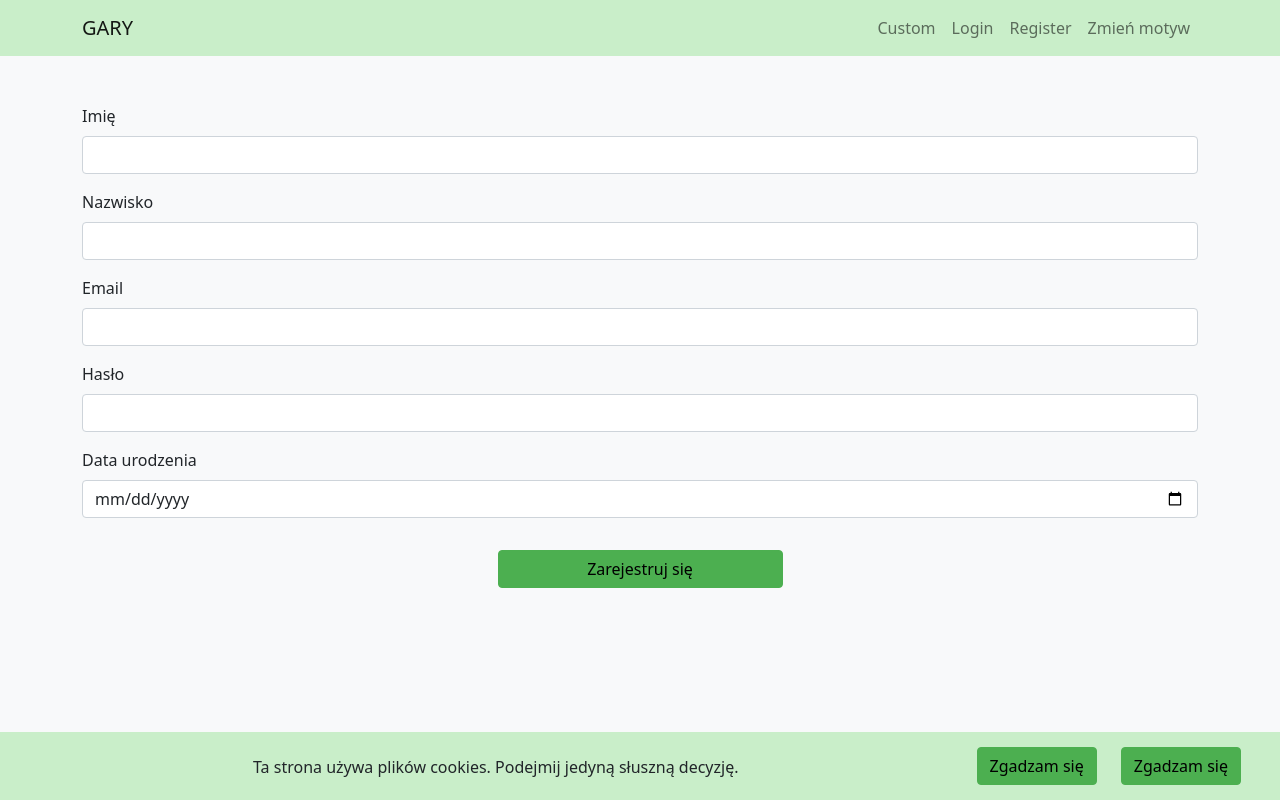
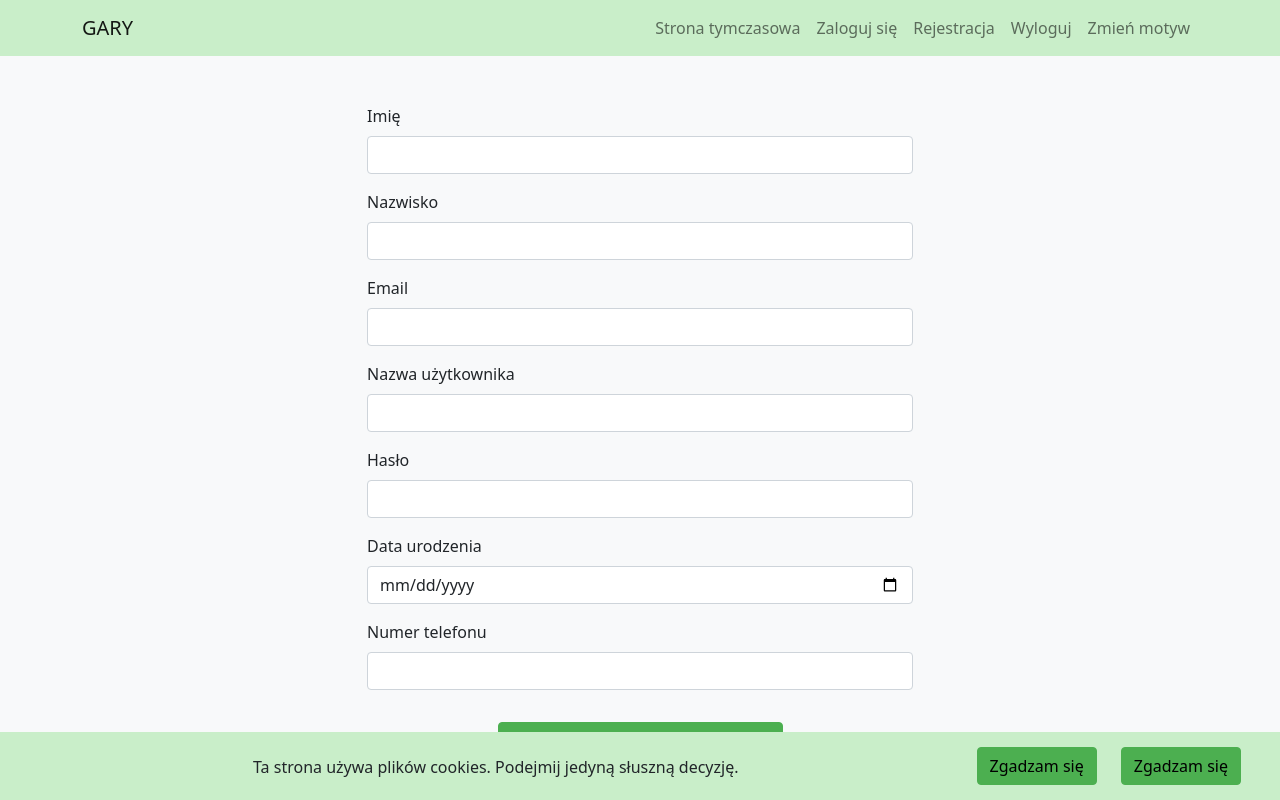
Before and after one commit to pjwstkIOprojekt/webclient, a React (Create React App) app: page /register in a window 1280 px wide. Built offline with nearby package versions, Linux system fonts and the light colour scheme.

Commit message:
Added blind login template

```diff
--- a/src/App.tsx
+++ b/src/App.tsx
@@ -1,10 +1,12 @@
 import { useDarkModeManager } from "./hooks/useDarkMode";
-import { BrowserRouter, Link, Routes, Route, Navigate } from "react-router-dom";
+import { BrowserRouter, Link, Routes, Route } from "react-router-dom";
 import { Navbar, Nav, Container } from "react-bootstrap";
 import Login from "./components/content/auth/Login";
 import Register from "./components/content/auth/Register";
 import ForgotPassword from "./components/content/auth/ForgotPassword";
 import { CookieConsent } from "./components/CookieConsent";
+
+import { handleLogout } from "./helpers/authHelper";
 
 export default function App() {
   const darkMode = useDarkModeManager();
@@ -17,15 +19,15 @@ export default function App() {
           <Navbar.Toggle aria-controls="basic-navbar-nav" />
           <Navbar.Collapse id="basic-navbar-nav"></Navbar.Collapse>
           <Nav className="me-auto">
-            <Nav.Link as={Link} to="/">Custom</Nav.Link>
-            <Nav.Link as={Link} to="/login">Login</Nav.Link>
-            <Nav.Link as={Link} to="/register">Register</Nav.Link>
+            <Nav.Link as={Link} to="/">Strona tymczasowa</Nav.Link>
+            <Nav.Link as={Link} to="/login">Zaloguj się</Nav.Link>
+            <Nav.Link as={Link} to="/register">Rejestracja</Nav.Link>
+            <Nav.Link onClick={handleLogout}>Wyloguj</Nav.Link>
             <Nav.Link onClick={darkMode.toggle}>Zmień motyw</Nav.Link>
           </Nav>
         </Container>
       </Navbar>
       <Routes>
-        <Route path="/" element={<Navigate to="/login" />} />
         <Route path="/login" element={<Login />} />
         <Route path="/register" element={<Register />} />
         <Route path="/iforgor" element={<ForgotPassword />} />
--- a/src/apiCalls/authCalls.ts
+++ b/src/apiCalls/authCalls.ts
@@ -1,13 +1,8 @@
 import { baseUrl, User, NewUser } from "../helpers/apiTypes";
-
-// Get current session role
-export function getRole() {
-  return fetch(`${baseUrl}/session/role`);
-}
 
 // Login request
 export function login(user: Readonly<User>) {
-  return fetch(`${baseUrl}/session/login`, {
+  return fetch(`${baseUrl}/login`, {
     method: "POST",
     headers: {
       "Content-type": "application/json; charset=UTF-8"
@@ -18,7 +13,7 @@ export function login(user: Readonly<User>) {
 
 // Registers new user
 export function registerUser(user: Readonly<NewUser>) {
-  return fetch(`${baseUrl}/register`, {
+  return fetch(`${baseUrl}/register/normal`, {
     method: "POST",
     headers: {
       "Content-type": "application/json; charset=UTF-8"
--- a/src/components/content/auth/Login.tsx
+++ b/src/components/content/auth/Login.tsx
@@ -1,16 +1,44 @@
 import { useNavigate } from "react-router-dom";
+import { useState, FormEvent } from "react";
+import { login } from "../../../apiCalls/authCalls";
+import { handleLogin } from "../../../helpers/authHelper";
 import { Container, Form, Row } from "react-bootstrap";
 import FormControl from "../../fragments/FormControl";
 import Button from "../../fragments/Button";
 
 export default function Login() {
   const navigate = useNavigate();
+  const [username, setUsername] = useState("");
+  const [password, setPassword] = useState("");
+
+  const handleSubmit = (e: FormEvent<HTMLFormElement>) => {
+    e.preventDefault();
+    let response: Response;
+
+    login({
+      username: username,
+      password: password
+    }).then(res => {
+      response = res;
+      return res.json();
+    }).then(data => {
+      if (response.status === 200 && data) {
+
+      }
+
+      console.log(data);
+    }).catch(err => console.log(err));
+  };
 
   return (
     <Container className="mt-5">
-      <Form>
-        <FormControl className="mb-3" label="Nazwa użytkownika" type="email" />
-        <FormControl className="mb-3" label="Hasło" type="password" />
+      <Form onSubmit={handleSubmit}>
+        <Row className="justify-content-center">
+          <FormControl id="username" onChange={e => setUsername(e.target.value)} value={username} className="mb-3 w-50" label="Nazwa użytkownika" type="text" />
+        </Row>
+        <Row className="justify-content-center">
+          <FormControl id="password" onChange={e => setPassword(e.target.value)} value={password} className="mb-3 w-50" label="Hasło" type="password" />
+        </Row>
         <Row className="justify-content-center">
           <Button className="mt-3 w-25" type="submit" text="Zaloguj się" />
         </Row>
--- a/src/components/content/auth/Register.tsx
+++ b/src/components/content/auth/Register.tsx
@@ -1,16 +1,67 @@
+import { useState, FormEvent } from "react";
+import { registerUser } from "../../../apiCalls/authCalls";
+import { handleLogin } from "../../../helpers/authHelper";
 import { Container, Form, Row } from "react-bootstrap";
 import FormControl from "../../fragments/FormControl";
 import Button from "../../fragments/Button";
 
 export default function Register() {
+  const [firstName, setFirstName] = useState("");
+  const [lastName, setLastName] = useState("");
+  const [email, setEmail] = useState("");
+  const [username, setUsername] = useState("");
+  const [password, setPassword] = useState("");
+  const [birthDate, setBirthDate] = useState("");
+  const [phoneNumber, setPhoneNumber] = useState("");
+
+  const handleSubmit = (e: FormEvent<HTMLFormElement>) => {
+    e.preventDefault();
+    let response: Response;
+
+    registerUser({
+      firstName: firstName,
+      lastName: lastName,
+      email: email,
+      username: username,
+      password: password,
+      birthDate: new Date(birthDate),
+      phoneNumber: phoneNumber
+    }).then(res => {
+      response = res;
+      return res.json();
+    }).then(data => {
+      if (response.status === 200 && data) {
+
+      }
+
+      console.log(data);
+    }).catch(err => console.log(err));
+  };
+
   return (
     <Container className="mt-5">
-      <Form>
-        <FormControl className="mb-3" label="Imię" type="text" />
-        <FormControl className="mb-3" label="Nazwisko" type="text" />
-        <FormControl className="mb-3" label="Email" type="email" />
-        <FormControl className="mb-3" label="Hasło" type="password" />
-        <FormControl className="mb-3" label="Data urodzenia" type="date" />
+      <Form onSubmit={handleSubmit}>
+        <Row className="justify-content-center">
+          <FormControl id="firstName" onChange={e => setFirstName(e.target.value)} value={firstName} className="mb-3 w-50" label="Imię" type="text" />
+        </Row>
+        <Row className="justify-content-center">
+          <FormControl id="lastName" onChange={e => setLastName(e.target.value)} value={lastName} className="mb-3 w-50" label="Nazwisko" type="text" />
+        </Row>
+        <Row className="justify-content-center">
+          <FormControl id="email" onChange={e => setEmail(e.target.value)} value={email} className="mb-3 w-50" label="Email" type="email" />
+        </Row>
+        <Row className="justify-content-center">
+          <FormControl id="username" onChange={e => setUsername(e.target.value)} value={username} className="mb-3 w-50" label="Nazwa użytkownika" type="text" />
+        </Row>
+        <Row className="justify-content-center">
+          <FormControl id="password" onChange={e => setPassword(e.target.value)} value={password} className="mb-3 w-50" label="Hasło" type="password" />
+        </Row>
+        <Row className="justify-content-center">
+          <FormControl id="birthDate" onChange={e => setBirthDate(e.target.value)} value={birthDate} className="mb-3 w-50" label="Data urodzenia" type="date" />
+        </Row>
+        <Row className="justify-content-center">
+          <FormControl id="phoneNumber" onChange={e => setPhoneNumber(e.target.value)} value={phoneNumber} className="mb-3 w-50" label="Numer telefonu" type="text" />
+        </Row>
         <Row className="justify-content-center">
           <Button className="mt-3 w-25" type="submit" text="Zarejestruj się" />
         </Row>
--- a/src/components/fragments/FormControl.tsx
+++ b/src/components/fragments/FormControl.tsx
@@ -7,7 +7,7 @@ interface FormControlParams {
   label?: string,
   required?: boolean,
   type?: string,
-  onChange?: React.ChangeEventHandler,
+  onChange?: React.ChangeEventHandler<HTMLInputElement | HTMLTextAreaElement>,
   value?: string | string[] | number
 }
 
--- a/src/helpers/apiTypes.ts
+++ b/src/helpers/apiTypes.ts
@@ -1,16 +1,18 @@
 // Base url for requests
-export const baseUrl = "http://localhost:8080/api/v1";
+export const baseUrl = "http://localhost:8080";
 
 // API types definitions
 export interface User {
-  email: string,
+  username: string,
   password: string
 }
 
 export interface NewUser extends User {
   firstName: string,
   lastName: string,
-  birthDate: number
+  email: string,
+  birthDate: Date,
+  phoneNumber: string
 }
 
 export interface LoginResponse {
--- /dev/null
+++ b/src/helpers/authHelper.ts
@@ -0,0 +1,16 @@
+import { getCookieValue, setCookieValue, removeCookieValue } from "./cookieHelper";
+
+// Returns current user
+export const getCurrentUser = () => {
+  return JSON.parse(getCookieValue("user"));
+};
+
+// Handles user login
+export const handleLogin = (user: any) => {
+  setCookieValue("user", user);
+};
+
+// Handles logout
+export const handleLogout = () => {
+  removeCookieValue("user");
+};
--- a/src/helpers/cookieHelper.ts
+++ b/src/helpers/cookieHelper.ts
@@ -2,7 +2,8 @@
 import { getCookieConsentValue } from "../components/CookieConsent";
 
 export const getCookieValue = (key: string) => {
-  return localStorage.getItem(key);
+  const tmp = localStorage.getItem(key);
+  return tmp === null ? "" : tmp;
 };
 
 export const setCookieValue = (key: string, value: string) => {
```
